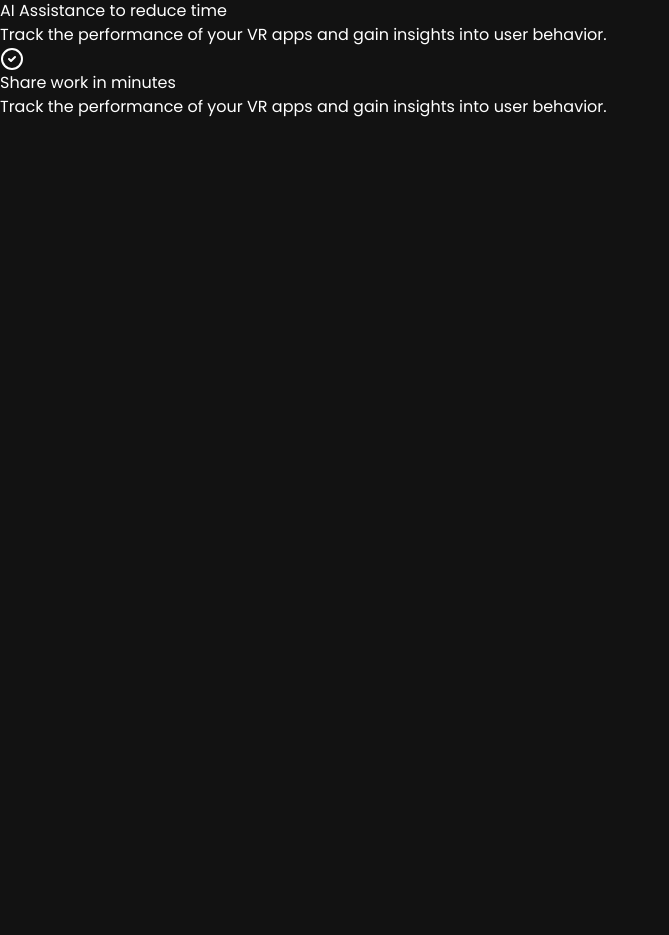
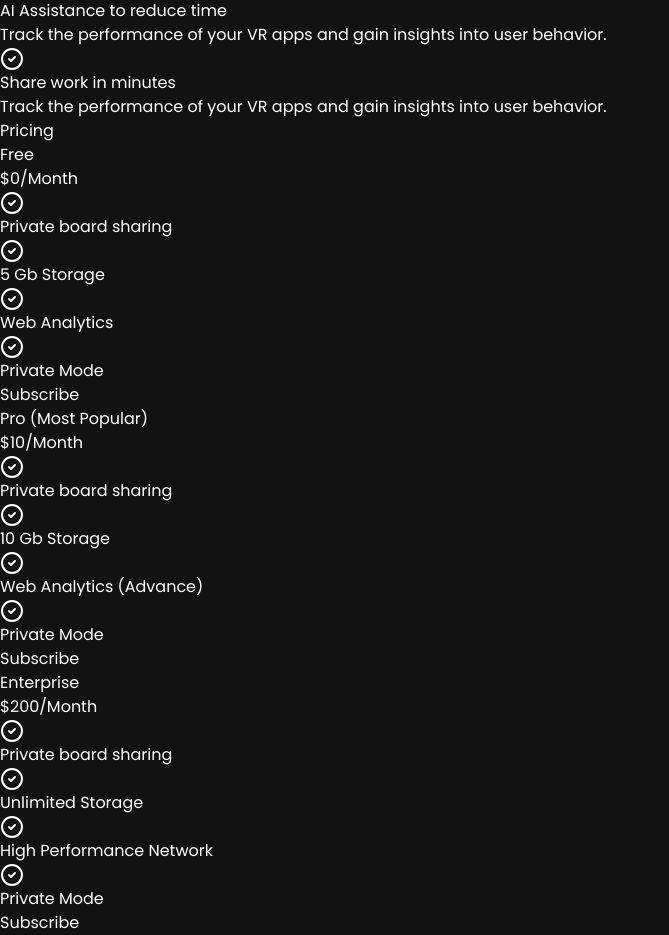
Before and after one commit to MOUAAD-NASSIH/VirtualR, a React (Vite) app: page / in a window 1280 px wide. Shown: the part 3024-3959 px from the top of the page, without its empty margins (0-669 px from the left). Before the commit the page ends 3143 px from the top, so only its background shows below. Built offline with nearby package versions, Linux system fonts and the light colour scheme.

Commit message:
add the Pricing Section

```diff
--- a/src/App.tsx
+++ b/src/App.tsx
@@ -2,6 +2,7 @@ import Hero from "./components/Hero";
 import Navbar from "./components/Navbar";
 import Feature from "./components/Feature";
 import Workflow from "./components/Workflow";
+import Pricing from "./components/Pricing";
 
 function App() {
   return (
@@ -11,6 +12,7 @@ function App() {
         <Hero />
         <Feature />
         <Workflow />
+        <Pricing />
       </div>
     </>
   );
--- /dev/null
+++ b/src/components/Pricing.tsx
@@ -0,0 +1,51 @@
+import { pricingOptions } from "../constants";
+import { CheckCircle2 } from "lucide-react";
+
+function Pricing() {
+  return (
+    <div className="mt-20">
+      <h2 className="text-3xl sm:text-5xl lg:text-6xl text-center my-6 tracking-wide">
+        Pricing
+      </h2>
+      <div className="flex flex-wrap">
+        {pricingOptions.map((pricing, index) => (
+          <div key={index} className="w-full sm:w-1/2 lg:w-1/3 p-2">
+            <div className="p-10 border border-neutral-700 rounded-xl min-h-[580px]">
+              <p className="text-2xl sm:text-3xl lg:text-4xl mb-8">
+                {pricing.title}
+                {pricing.title == "Pro" && (
+                  <span className="bg-gradient-to-r from-orange-500 to-orange-800 text-transparent bg-clip-text text-nowrap text-[16px] sm:text-xl lg:text-2xl ">
+                    {" "}
+                    (Most Popular)
+                  </span>
+                )}
+              </p>
+              <p className="mb-8">
+                <span className="text-5xl mt-6 mr-2">{pricing.price}</span>
+                <span className="text-neutral-400 tracking-tight">/Month</span>
+              </p>
+              <ul>
+                {pricing.features.map((feature, index) => (
+                  <li key={index} className="mt-8 flex items-center">
+                    <CheckCircle2 className="min-w-[24px]" />
+                    <span className="ml-2 text-sm sm:text-[16px] lg:text-text-xl">
+                      {feature}
+                    </span>
+                  </li>
+                ))}
+              </ul>
+              <a
+                href="#"
+                className="inline-flex justify-center items-center text-center w-full h-12 p-5 mt-20 tracking-tight sm:text-xl hover:bg-orange-900 border border-orange-900 rounded-lg transition duration-200"
+              >
+                Subscribe
+              </a>
+            </div>
+          </div>
+        ))}
+      </div>
+    </div>
+  );
+}
+
+export default Pricing;
```
